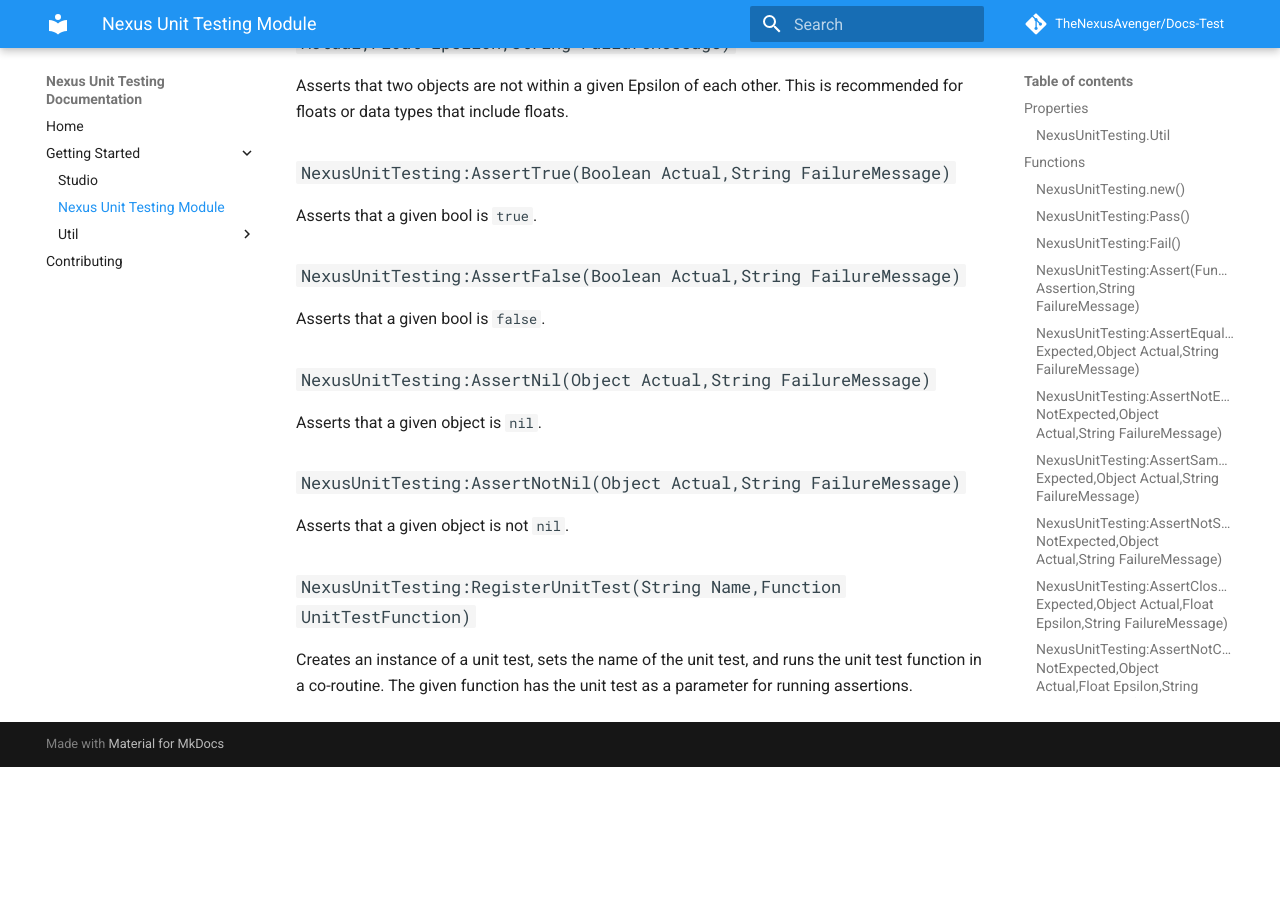
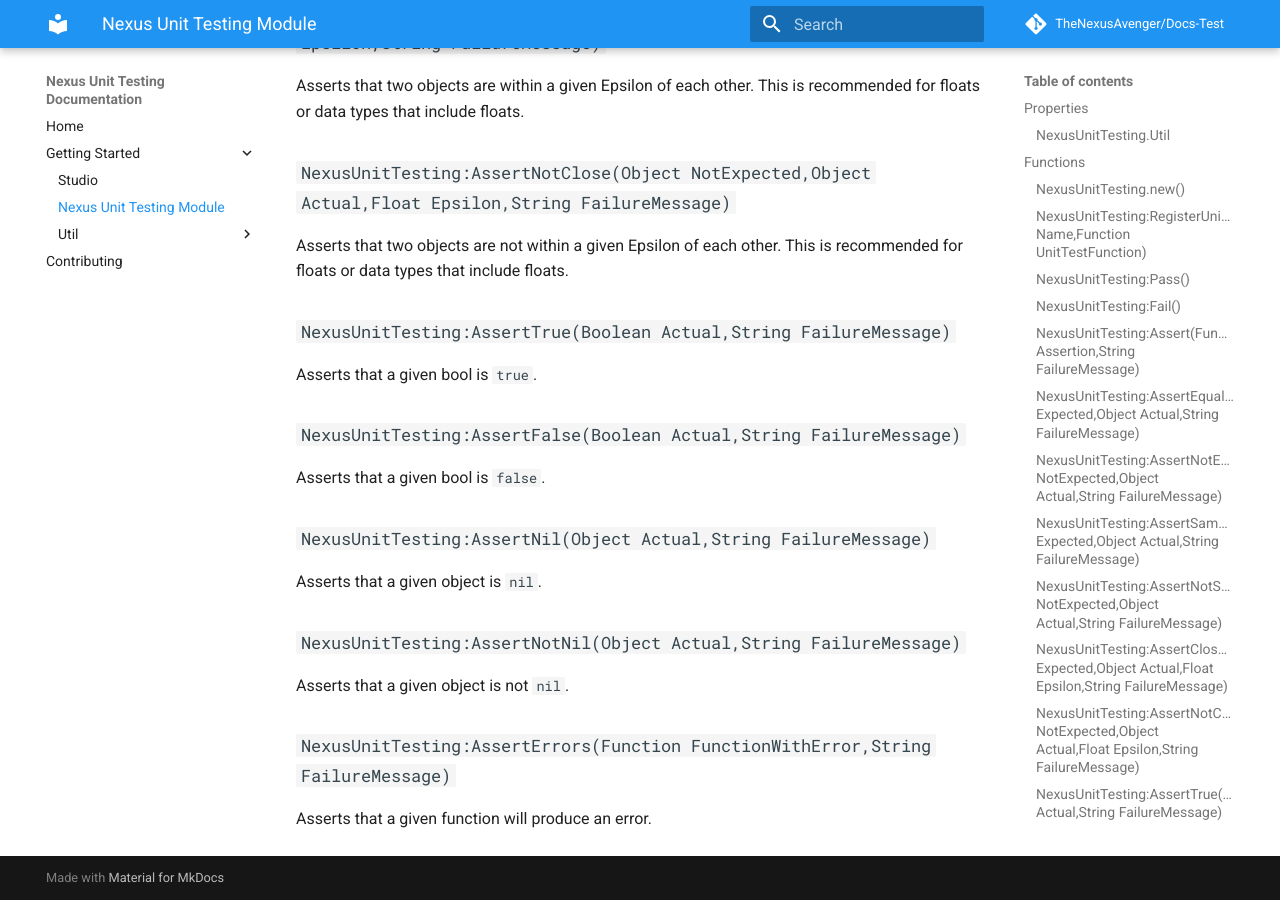
Before and after one commit to TheNexusAvenger/Nexus-Unit-Testing, an MkDocs documentation site: the page built from docs/getting-started/nexus-unit-testing-module.md, in a window 1280 px wide and 900 px high, scrolled down 2824 px. Built offline with MkDocs 1.6.1 and Material for MkDocs 9.7.7, drawn with Linux system fonts in a browser that asks for light colours; comment, search, counter and statistics services are not loaded; before the commit the page ends 3591 px from its top, so only the background shows below that; some of the changed text lies outside the part shown.

Commit message:
Added documentation for NexusUnitTesing::AssertErrors

```diff
--- a/docs/getting-started/nexus-unit-testing-module.md
+++ b/docs/getting-started/nexus-unit-testing-module.md
@@ -28,6 +28,12 @@
     assertions. Assertions are run statically, but will
     not have an associated name and will not implicitly
     call pass at the end of a unit test.
+
+### `NexusUnitTesting:RegisterUnitTest(String Name,Function UnitTestFunction)`
+Creates an instance of a unit test, sets the name of
+the unit test, and runs the unit test function in
+a co-routine. The given function has the unit test
+as a parameter for running assertions.
 
 ### `NexusUnitTesting:Pass()`
 Ends the unit tests and considers the test a success.
@@ -115,8 +121,5 @@
 ### `NexusUnitTesting:AssertNotNil(Object Actual,String FailureMessage)`
 Asserts that a given object is not `nil`.
 
-### `NexusUnitTesting:RegisterUnitTest(String Name,Function UnitTestFunction)`
-Creates an instance of a unit test, sets the name of
-the unit test, and runs the unit test function in
-a co-routine. The given function has the unit test
-as a parameter for running assertions.
+### `NexusUnitTesting:AssertErrors(Function FunctionWithError,String FailureMessage)`
+Asserts that a given function will produce an error.
```
